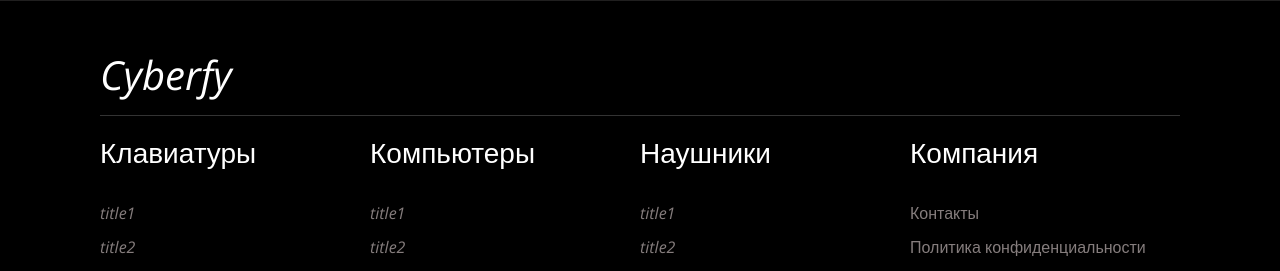
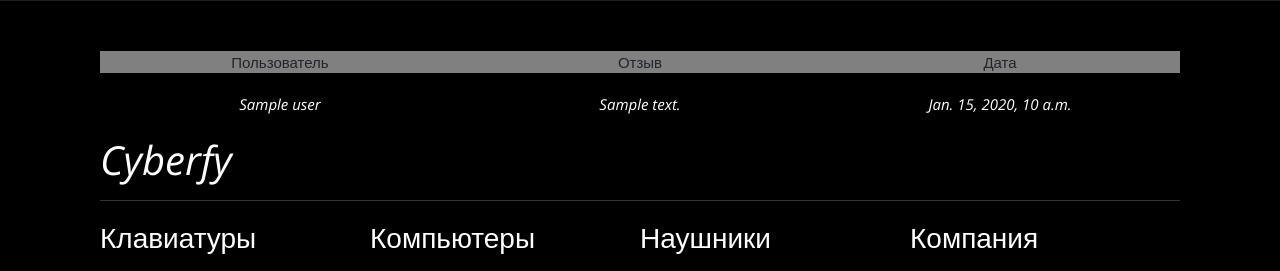
Before and after one commit to amaterasuxgod/ecommerce, a Django app: template website/templates/products_detail.html in a window 1280 px wide. Shown: the part 784-1055 px from the top of the page. Run offline with Django 3.2, Linux system fonts and the light colour scheme; the template is opened without the code that fills it: most values are stand-ins (such as "Sample title", 1, 10 or a date in 2020); grey boxes marked "Sample" are stand-in pictures; form fields are guessed from the names that the template uses.

Commit message:
added comment section

```diff
--- a/website/index/admin.py
+++ b/website/index/admin.py
@@ -1,9 +1,10 @@
 from django.contrib import admin
 from django import forms
 from mptt.admin import MPTTModelAdmin
-from .models import Category, Product, ProductImage, ProductSpecification, ProductSpecificationValue, ProductType
+from .models import Category, Product, ProductImage, ProductSpecification, ProductSpecificationValue, ProductType, Comment
 
 admin.site.register(Category, MPTTModelAdmin)
+admin.site.register(Comment)
 
 
 class ProductSpecificationInline(admin.TabularInline):
--- a/website/templates/products_detail.html
+++ b/website/templates/products_detail.html
@@ -1,5 +1,35 @@
 {% extends "base.html"%}
 {% block content %}
+{% for object in object %}
+
+<style>
+  .account-form input{
+    padding: 50px 5px;
+    margin: 50px 0px;
+  }
+
+  .modal_head {
+    padding: 0;
+  }
+</style>
+
+
+<div class="modal fade" id="download2" tabindex="-1" role="dialog" aria-labelledby="exampleModalCenterTitle" aria-hidden="true">
+  <div class="modal-dialog modal-dialog-centered" role="document">
+    <div class="modal-content mymodal-content rounded-5">
+      <div class="modal-header my-modal-header modal_head text-center">
+          <form action="." method="POST" class='account-form'>
+          {% csrf_token %}
+          {{ form.body }}
+          <button type="submit" class="btn btn-outline-secondary mb-4">Опубликовать комментарий</button>
+          </form>
+      </div>
+    </div>
+  </div>
+</div>
+
+
+
 <div class="container-fluid products-detail-nav" style="margin-bottom:50px;">
   <div class="row products-detail-row1">
     <div class="col-6 products-detail-column-1" style="padding: 0px">
@@ -12,7 +42,7 @@
             <div class="navbar-nav products-detail-nav-item">
               <a class="nav-link active" aria-current="page" href="#">Описание</a>
               <a class="nav-link" href="#specifications">Характеристики</a>
-              <a class="nav-link" href="#">Отзывы</a>
+              <a class="nav-link" onclick="showmodal2()">Отзывы</a>
             </div>
           </div>
         </div>
@@ -69,4 +99,43 @@
     </div>
   </div>
 </div>
+
+{% if comments %}
+{% for comment in comments%}
+<div class="row basket-row text-center" style='background-color: gray'>
+  <div class="col basket-col">
+      <p>Пользователь</p>
+  </div>
+  <div class="col basket-col">
+      <p>Отзыв</p>
+  </div>
+  <div class="col basket-col">
+      <p>Дата</p>
+  </div>
+</div>
+<div class="row basket-row text-center" style="color: white;">
+  <div class="col basket-col">
+      <p>{{ comment.user }}</p>
+  </div>
+  <div class="col basket-col">
+      <p>{{ comment.body }}</p>
+  </div>
+  <div class="col basket-col">
+      <p>{{ comment.created }}</p>
+  </div>
+</div>
+{% endfor %}
+{% else %}
+<div class="row basket-row" style="color: white">
+  <b><h1>Об этом товаре пока нет отзывов</h1></b>
+</div>
+{% endif %}
+{% endfor %}
+<script src="https://code.jquery.com/jquery-2.2.4.js"></script>
+<script>
+  function showmodal2()
+{
+$("#download2").modal("show");
+};
+</script>
 {% endblock content %}
```
Also changed, not shown: website/index/forms.py (added, +11 -0 lines), website/index/models.py (+12 -0 lines), website/index/views.py (+21 -1 lines), website/db.sqlite3, website/index/migrations/0003_comment.py (added), website/media/images/d21534ef416b2e5d98c6d90cad9123b9.png (added), website/templates/comment_saved.html (added).
